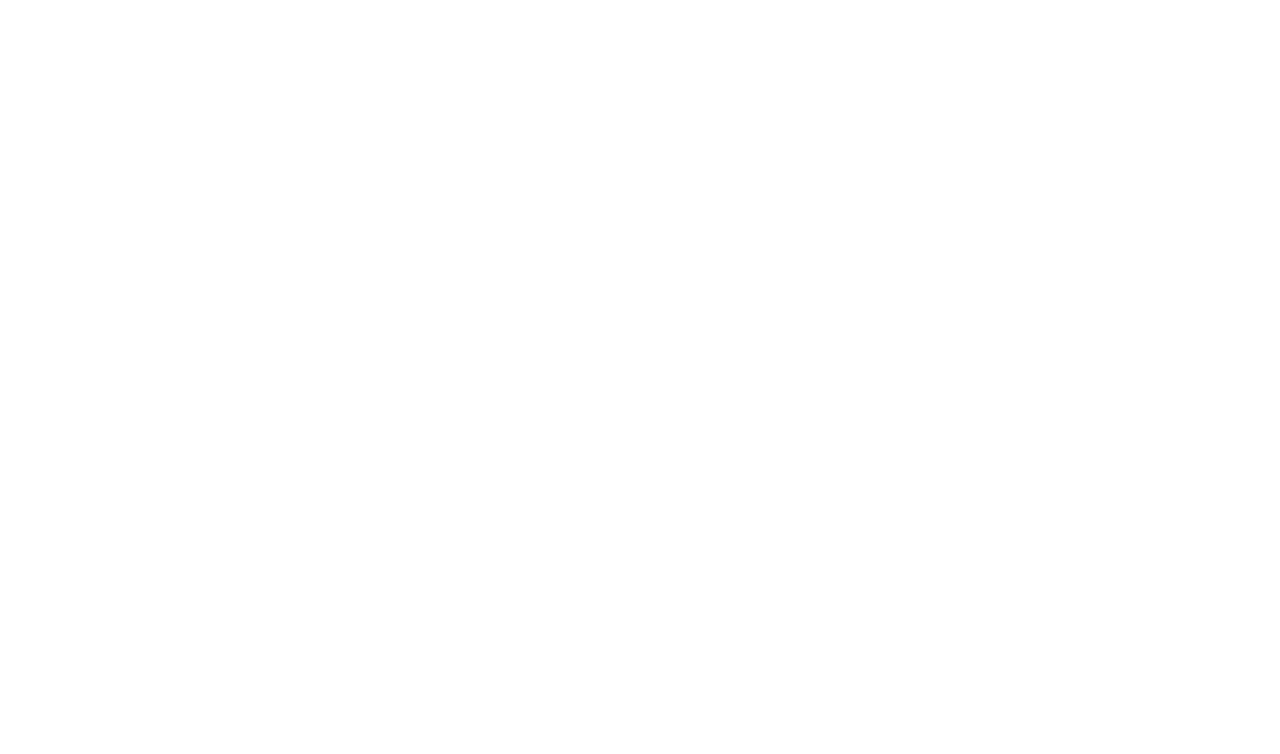
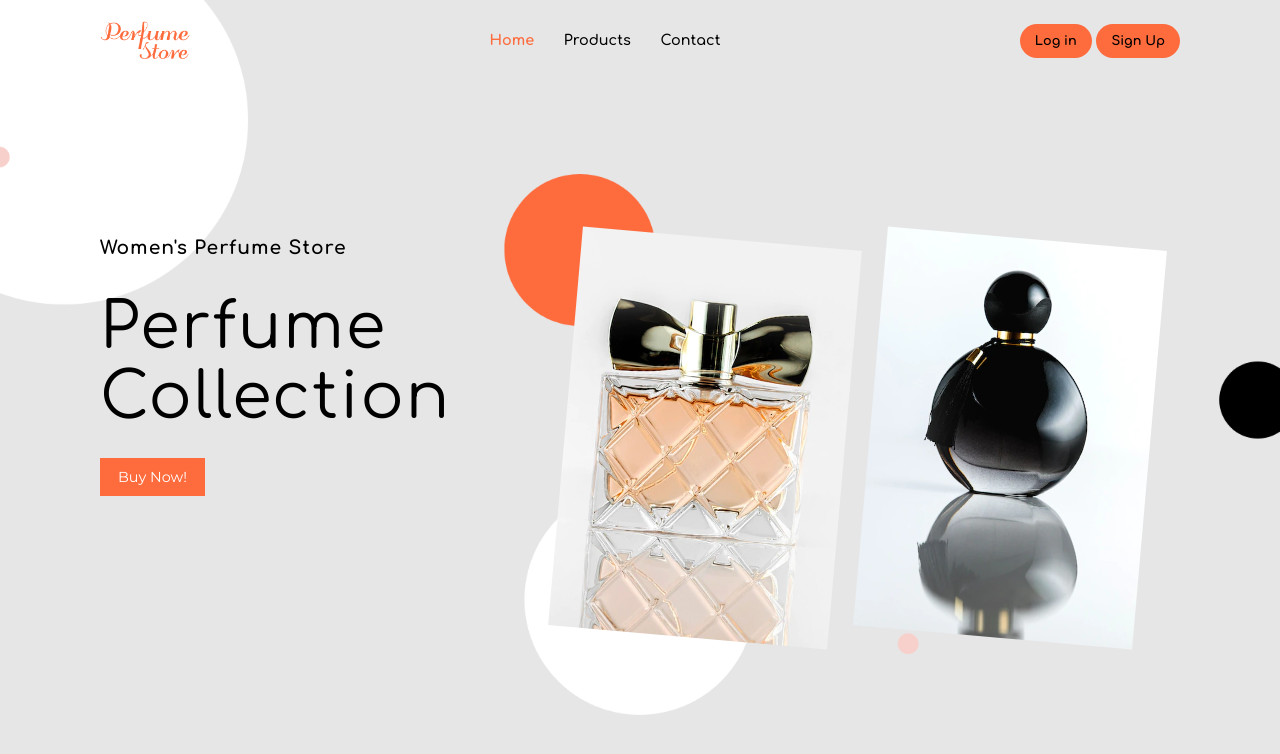
Before and after one commit to eldakaliqani/perfume-store, a plain HTML site: page index.html in a window 1280 px wide. Drawn offline with Linux system fonts and the light colour scheme.

Commit message:
header added

```diff
--- a/index.html
+++ b/index.html
@@ -1,13 +1,46 @@
 <!DOCTYPE html>
 <html lang="en">
-<head>
-    <meta charset="UTF-8">
-    <meta http-equiv="X-UA-Compatible" content="IE=edge">
-    <meta name="viewport" content="width=device-width, initial-scale=1.0">
-    <link rel="stylesheet" href="main.css">
-    <title>Perfume Store</title>
-</head>
-<body>
-
-</body>
+   <head>
+      <meta charset="UTF-8" />
+      <meta http-equiv="X-UA-Compatible" content="IE=edge" />
+      <meta name="viewport" content="width=device-width, initial-scale=1.0" />
+      <link rel="stylesheet" href="main.css" />
+      <link rel="stylesheet" href="style.css" />
+      <link rel="stylesheet" href="path/to/font-awesome/css/font-awesome.min.css" />
+      <link href="https://fonts.googleapis.com/icon?family=Material+Icons" rel="stylesheet" />
+      <link rel="shortcut icon" href="images/perfume-logo-white.png" type="image/x-icon" />
+      <title>Perfume Store</title>
+   </head>
+   <body>
+      <header>
+         <div class="nav-menu">
+            <div class="nav-logo">
+               <a href="index.html"><img src="/images/perfume-logo-orange.png" alt="perfume-logo-orange" /></a>
+            </div>
+            <div class="nav-links">
+               <ul>
+                  <a href="index.html" class="links" id="home">Home</a>
+                  <a href="products.html" class="links" id="products">Products</a>
+                  <a href="contact.html" class="links" id="contact">Contact</a>
+               </ul>
+            </div>
+            <div class="nav-buttons">
+               <a href="login.html" id="login-btn" class="button">Log in</a>
+               <a href="signup.html" id="signup-btn" class="button">Sign Up</a>
+            </div>
+         </div>
+         <div class="header-container">
+            <div class="header-description">
+               <h3>Women's Perfume Store</h3>
+               <h1>Perfume <br />Collection</h1>
+               <a href="products.html" class="button">Buy Now!</a>
+            </div>
+            <div class="header-images">
+               <img src="images/perfume-5.png" alt="perfume-4" />
+               <img src="images/perfume-9.png" alt="perfume-9" />
+            </div>
+         </div>
+         <div class="divider"></div>
+      </header>
+   </body>
 </html>
--- a/main.css
+++ b/main.css
@@ -1,5 +1,71 @@
-* {
-    padding: 0;
-    margin: 0;
-    box-sizing: border-box;
+header {
+    width: 100vw;
+    height: 100vh;
+    background-image: url("images/header-bg-image.png");
+    background-size: cover;
+    background-repeat: no-repeat;
+    background-position: center;
+    display: flex;
+    flex-direction: column;
+    justify-content: space-between;
+    -webkit-animation: 1s ease-out 0s 1 fade-in;
+    animation: 1s ease-out 0s 1 fade-in;
 }
+
+header .nav-links a#home {
+    font-weight: 800;
+    color: rgb(254, 107, 61);
+}
+
+header .nav-links a#home:hover {
+    color: black;
+}
+
+header .header-container {
+    width: 100%;
+    padding: 50px 0;
+    display: flex;
+    justify-content: space-between;
+}
+
+header .header-container .header-description h3 {
+    letter-spacing: 1px;
+}
+
+header .header-container .header-description h1 {
+    font-size: 4em;
+    font-weight: 400;
+    letter-spacing: 2px;
+    line-height: 70px;
+    padding: 35px 0;
+}
+
+header .header-container .header-description a.button {
+    background-color: rgb(254, 107, 61);
+    padding: 10px 18px;
+    font-family: "Montserrat", sans-serif;
+    font-size: 0.9em;
+    transition: 0.3s background-color;
+}
+
+header .header-container .header-description a.button:hover {
+    background-color: black;
+}
+
+header .header-container .header-images {
+    padding-right: 20px;
+}
+
+header .header-container .header-images img {
+    width: 300px;
+    height: 400px;
+    padding: 0 10px;
+    -o-object-fit: cover;
+    object-fit: cover;
+    transform: rotate(5deg);
+}
+
+header .divider {
+    width: 100%;
+    background-color: aqua;
+}
--- /dev/null
+++ b/style.css
@@ -0,0 +1,96 @@
+@import url("https://fonts.googleapis.com/css2?family=Comfortaa:wght@300;400;500;600;700;800;900&display=swap");
+@import url("https://fonts.googleapis.com/css2?family=Montserrat:wght@300;400;500;600;700;800;900&display=swap");
+
+* {
+     margin: 0;
+     padding: 0;
+     box-sizing: border-box;
+}
+
+a,
+a::before,
+a::after {
+     text-decoration: none;
+     color: white;
+}
+
+html {
+     scroll-behavior: smooth;
+}
+
+body {
+     overflow-x: hidden;
+     font-family: "Comfortaa", cursive;
+     background-color: rgb(230, 230, 230);
+}
+
+::-webkit-scrollbar-track {
+     box-shadow: inset 0 0 6px rgba(0, 0, 0, 0.1);
+     background-color: transparent;
+     border-radius: 10px;
+}
+
+::-webkit-scrollbar {
+     width: 10px;
+     background-color: rgb(230, 230, 230);
+}
+
+::-webkit-scrollbar-thumb {
+     border-radius: 12px;
+     background-color: rgb(230, 230, 230);
+     background-image: -webkit-gradient(linear, 40% 0%, 75% 84%, from(rgb(196, 186, 186)), to(rgb(160, 160, 160)), color-stop(0.8, rgb(182, 182, 182)));
+}
+
+header {
+     padding: 0 100px;
+}
+
+header .nav-menu {
+     height: 10vh;
+     width: 100%;
+     margin: 0;
+     display: flex;
+     justify-content: space-between;
+     align-items: center;
+     overflow: hidden;
+}
+
+header .nav-menu .nav-logo a {
+     display: flex;
+     justify-content: center;
+     align-items: center;
+}
+
+header .nav-menu .nav-logo a img {
+     width: 90px;
+}
+
+header .nav-menu .nav-links a {
+     color: black;
+     font-size: 0.9em;
+     font-weight: 600;
+     transition: color 0.3s;
+}
+
+header .nav-menu .nav-links a:hover {
+     color: rgb(254, 107, 61);
+}
+
+header .nav-menu .nav-links a#products {
+     padding: 0 25px;
+}
+
+header .nav-menu .nav-buttons a.button {
+     color: rgb(0, 0, 0);
+     background-color: rgb(254, 107, 61);
+     transition: color 0.35s, background-color 0.35s;
+     padding: 10px 15px;
+     font-weight: 900;
+     border-radius: 30px;
+     font-size: 0.8em;
+}
+
+header .nav-menu .nav-buttons a.button:hover {
+     background-color: black;
+     color: rgb(254, 107, 61);
+}
```
Also changed, not shown: images/header-bg-image.png (added), images/perfume-1.png (added), images/perfume-2.png (added), images/perfume-3.png (added), images/perfume-4.png (added), images/perfume-5.png (added), images/perfume-6.png (added), images/perfume-7.png (added), images/perfume-8.png (added), images/perfume-9.png (added), images/perfume-logo-black.png (added), images/perfume-logo-orange.png (added), images/perfume-logo-white.png (added).
